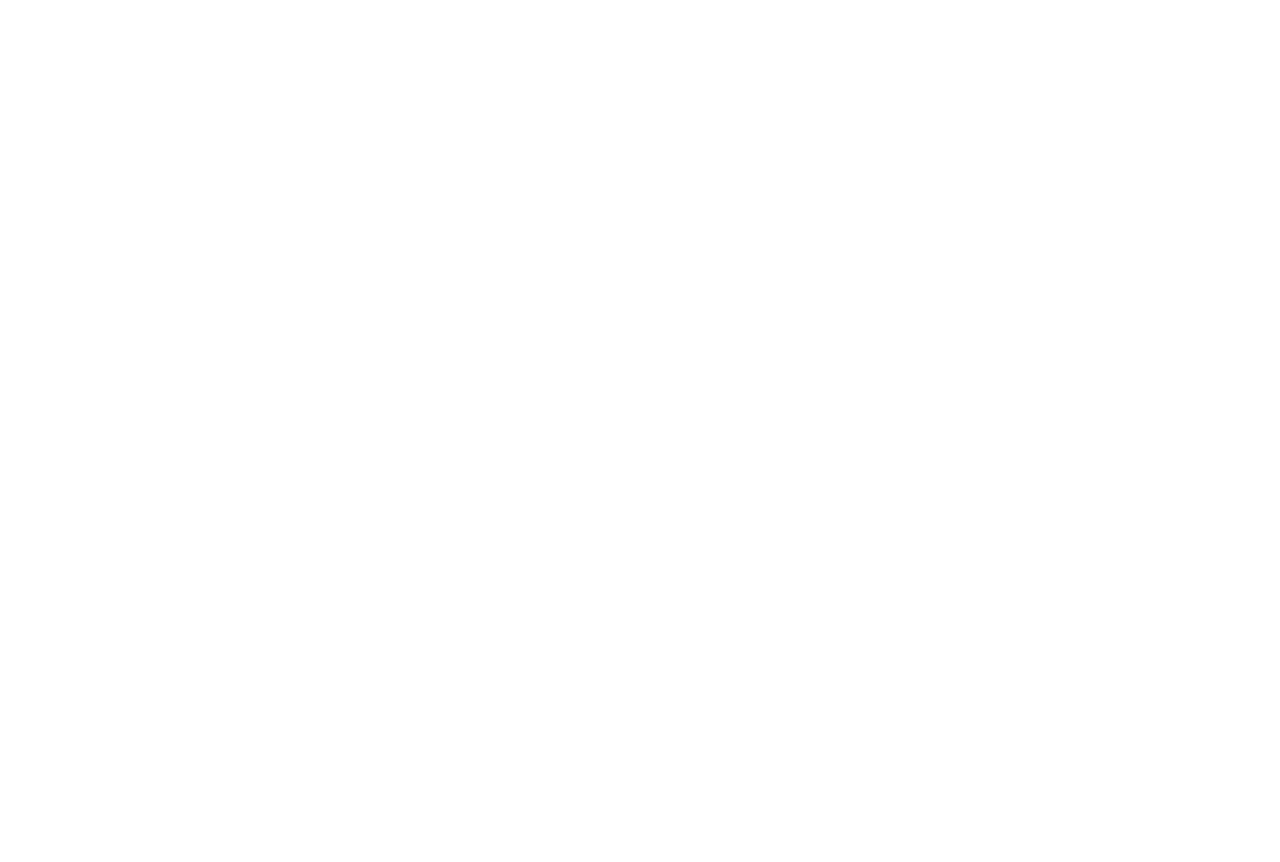
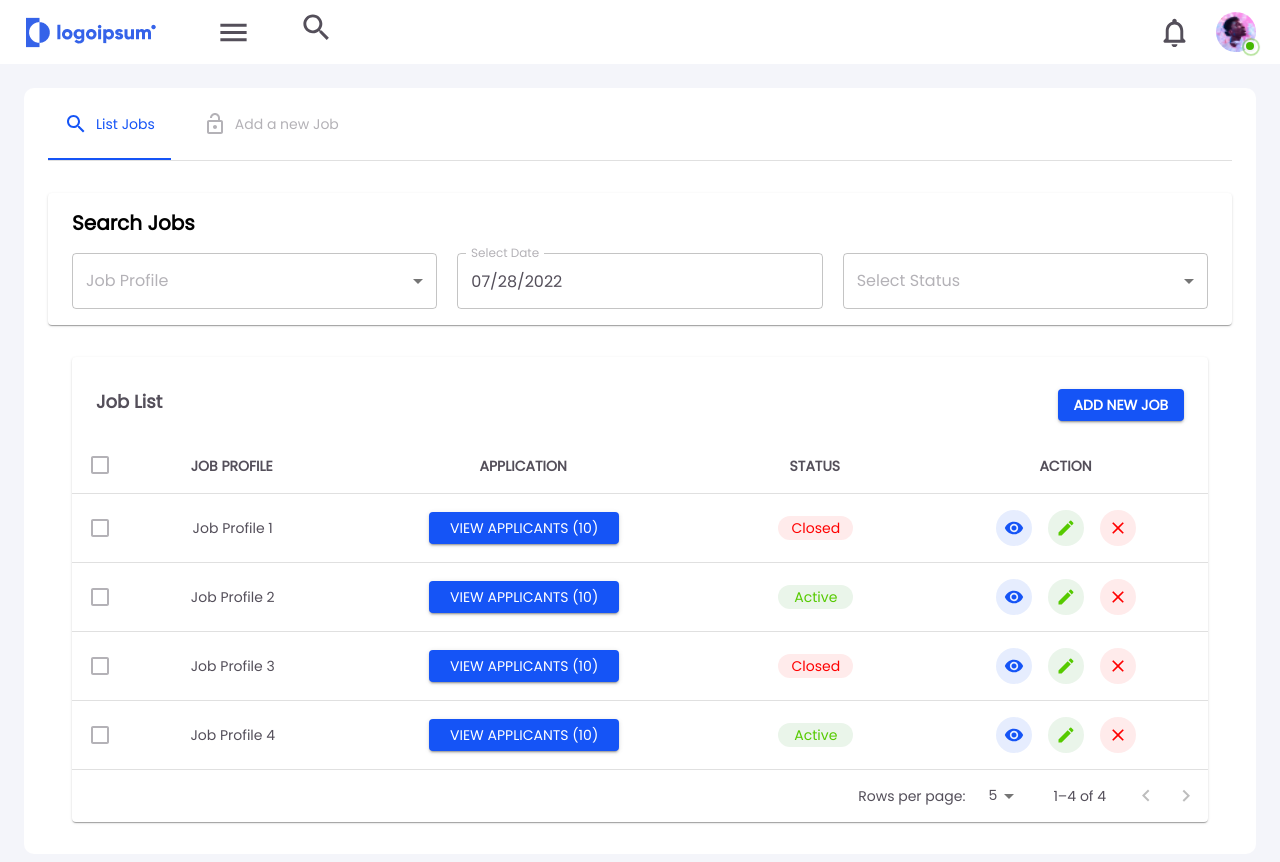
Before and after one commit to pratikwadke02/all-season-24x7-b2b, a React (Create React App) app in the folder client/: page /jobs in a window 1280 px wide. Before the commit this address had no page. Shown: the top 862 px of the page. Before the commit the page ends 800 px from the top, so only its background shows below. Built offline with nearby package versions, Linux system fonts and the light colour scheme.

Commit message:
Routing and UI changes done

```diff
--- a/client/src/App.js
+++ b/client/src/App.js
@@ -10,13 +10,14 @@ function App() {
   return (
     <>
     <ThemeProvider theme = {theme}>
-      <BrowserRouter>
+      {/* <BrowserRouter>
         <Routes>
           <Route path="/all-season-24x7-b2b" element={<Dashboard />} />
           <Route path="/login" element={<Login />} />
           <Route path="/signup" element={<Signup />} />
         </Routes>
-      </BrowserRouter>
+      </BrowserRouter> */}
+      <Dashboard />
     </ThemeProvider>
     </>
   );
--- a/client/src/components/Jobs/ListJobs/ListJobsHeader.jsx
+++ b/client/src/components/Jobs/ListJobs/ListJobsHeader.jsx
@@ -10,6 +10,8 @@ const ListJobsHeader = () => {
     { name: "Software Engineer II", value: "software-engineer-ii" },
     { name: "Software Engineer III", value: "software-engineer-iii" },
   ];
+
+
   return (
     <>
       <Container sx={{ backgroundColor: theme.palette.background.default, width:'100%', boxShadow: 1, borderRadius:'4px', p:2, mb:2}}>
--- a/client/src/components/Menu/ProfileMenu.jsx
+++ b/client/src/components/Menu/ProfileMenu.jsx
@@ -102,7 +102,7 @@ const ProfileMenu = () => {
         </IconButton>
       </MenuItem>
       {/* <Divider /> */}
-      <Link to="/login" style={{ textDecoration: "none" }}>
+      {/* <Link to="/login" style={{ textDecoration: "none" }}> */}
       <MenuItem
         sx={{
           maxHeight: "40px",
@@ -117,7 +117,7 @@ const ProfileMenu = () => {
           </Typography>
         </IconButton>
       </MenuItem>
-      </Link>
+      {/* </Link> */}
     </MenuList>
   );
 };
--- a/client/src/components/Navbar/DashboardNavbar.jsx
+++ b/client/src/components/Navbar/DashboardNavbar.jsx
@@ -22,6 +22,7 @@ import Badge from '@mui/material/Badge';
 import {theme} from '../../theme';
 import Jobs from '../Jobs/Jobs';
 import MenuIcon from '@mui/icons-material/Menu';
+import {Routes, Route, BrowserRouter} from 'react-router-dom';
 
 const StyledBadge = styled(Badge)(({ theme }) => ({
   '& .MuiBadge-badge': {
@@ -159,12 +160,9 @@ export default function PersistentDrawerLeft() {
       {/* <CssBaseline /> */}
       <AppBar elevation={0} position="fixed" sx={{zIndex: (theme) => theme.zIndex.drawer + 1}} >
         <Toolbar>
-          <Box sx={{display:'flex', minWidth:'235px', justifyContent:'space-between'}}>
+          <Box sx={{display:'flex', minWidth:{xs:'170px' ,sm:'235px'}, justifyContent:'space-between', flexDirection:{xs:'row-reverse', sm:'row'}}}>
           <Box sx={{display:'flex', alignItems:'center'}}>
           <img src={images.HomeLogo} alt="dashboard-logo"/>
-                {/* <Typography variant='h2' fontWeight={800} paddingLeft={1}sx={{color: theme.palette.text.primary}}>
-                  MATERIO
-          </Typography> */}
           </Box>
           <IconButton
             color="inherit"
@@ -172,11 +170,11 @@ export default function PersistentDrawerLeft() {
             onClick={handleDrawerOpen}
             edge="start"  //...(open && { display: 'none' })
           >
-            <MenuIcon fontSize='large' sx={{backgroundColor:theme.palette.login.main, color:theme.palette.background.default, borderRadius:'4px'}} />
+            <MenuIcon fontSize='large' sx={{backgroundColor:theme.palette.background.default, color:theme.palette.text.primary, borderRadius:'4px'}} />
           </IconButton>
           </Box>
           <Box sx={{ flexGrow: 1, display:'flex', ml:4}}>
-              <IconButton>
+              <IconButton sx={{display:{xs:'none',sm:'block'}}}>
                 <SearchIcon fontSize="large" />
               </IconButton>
             </Box>
@@ -205,10 +203,10 @@ export default function PersistentDrawerLeft() {
           >
             <NotificationMenu />
             </Menu>
-            <Tooltip title="Open settings" sx={{pl:1}}>
+            <Tooltip title="Open settings" sx={{ml:1}}>
               <IconButton
                 onClick={handleOpenUserMenu}
-                sx={{ p: 0, display: { xs: "none", sm: "block" } }}
+                sx={{ p: 0, display: { xs: "block", sm: "block" } }}
               >
               <StyledBadge
               overlap="circular"
@@ -241,6 +239,7 @@ export default function PersistentDrawerLeft() {
           </Box>
         </Toolbar>
       </AppBar>
+      <BrowserRouter>
       <Drawer
         PaperProps = {{
           sx : {
@@ -301,14 +300,23 @@ export default function PersistentDrawerLeft() {
       </Drawer>
       <Main open={open} sx={{maxWidth:'1300px', display:{xs:'none',sm:'block' }}}>
         <DrawerHeader />
+        <Routes>
+          <Route path="/all-season-24x7-b2b" element={<Analytics />} />
+          <Route path="/jobs" element={<Jobs/>} />
+        </Routes>
         {/* <Analytics /> */}
-        <Jobs />
+        {/* <Jobs /> */}
       </Main>
       <ResponsiveMain open={open} sx={{maxWidth:'1300px', display:{xs:'block',sm:'none' }}}>
         <DrawerHeader />
+        <Routes>
+          <Route path="/all-season-24x7-b2b" element={<Analytics />} />
+          <Route path="/jobs" element={<Jobs/>} />
+        </Routes>
         {/* <Analytics /> */}
-        <Jobs />
+        {/* <Jobs /> */}
       </ResponsiveMain>
+      </BrowserRouter>
     </Box>
   );
 }
--- a/client/src/components/Sidebar/DashboardSidebar.jsx
+++ b/client/src/components/Sidebar/DashboardSidebar.jsx
@@ -23,7 +23,7 @@ const appsAndPagesData = [
   {
     name: "Dashboard",
     icon: <HomeOutlinedIcon fontSize="large" />,
-    link: "/",
+    link: "/dashboard",
     isHeader: true,
     items: [
       {
@@ -43,6 +43,18 @@ const appsAndPagesData = [
       },
     ],
   },
+  {
+    name: "Analytics",
+    icon: <PersonOutlineOutlinedIcon fontSize="large" />,
+    link: "/all-season-24x7-b2b",
+    isHeader: true,
+  },
+  {
+    name: "Jobs",
+    icon: <EmailOutlinedIcon fontSize="large" />,
+    link: "/jobs",
+    isHeader: true,
+  }
 ];
 
 const userIntefaceData = [
--- a/client/src/components/Test/TestComponent.jsx
+++ b/client/src/components/Test/TestComponent.jsx
@@ -719,19 +719,19 @@ export default function EnhancedTable() {
                         </TableCell>
                         <TableCell align="center">
                           <Box sx={{ display: {xs:'flex', sm: "none" } }}>
-                            <TestMenu />
                             <Button
                             variant="contained"
                             color="info"
                             sx={{
                               backgroundColor: theme.palette.login.main,
-                              ml:1
+                              mr:.5
                             }}
                           >
-                            <Typography variant="h5">
+                            <Typography variant="h5" sx={{fontWeight:theme.typography.fontWeightBold}}>
                               View
                             </Typography>
                           </Button>
+                          <TestMenu />
                           </Box>
                         </TableCell>
                       </TableRow>
--- a/client/src/components/Test/TestMenu.jsx
+++ b/client/src/components/Test/TestMenu.jsx
@@ -4,6 +4,7 @@ import Menu from "@mui/material/Menu";
 import MenuItem from "@mui/material/MenuItem";
 import { IconButton } from "@mui/material";
 import MoreHorizIcon from "@mui/icons-material/MoreHoriz";
+import MoreVertIcon from '@mui/icons-material/MoreVert';
 import { theme } from "../../theme";
 import RemoveRedEyeIcon from "@mui/icons-material/RemoveRedEye";
 import EditIcon from "@mui/icons-material/Edit";
@@ -36,13 +37,12 @@ export default function PositionedMenu() {
         aria-haspopup="true"
         aria-expanded={open ? "true" : undefined}
         onClick={handleClick}
-        sx={{ backgroundColor: theme.palette.login.main }}
       >
-        <MoreHorizIcon
+        <MoreVertIcon
           fontSize="small"
           sx={{
             // color: theme.palette.primary.main,
-            color: theme.palette.background.default,
+            color: theme.palette.text.primary,
           }}
         />
       </IconButton>
--- a/client/src/components/utils/Collapse/CollapseComponent.jsx
+++ b/client/src/components/utils/Collapse/CollapseComponent.jsx
@@ -13,6 +13,7 @@ import ExpandMoreOutlinedIcon from "@mui/icons-material/ExpandMoreOutlined";
 import CircleOutlined from "@mui/icons-material/CircleOutlined";
 import ListItemAction from "../ListItemAction/ListItemAction";
 import { theme } from "../../../theme";
+import {Link} from "react-router-dom";
 
 const CollapseComponent = (props) => {
   const { name, icon, link, items, isHeader } = props;
@@ -26,7 +27,11 @@ const CollapseComponent = (props) => {
   }
 
   const MenuItemRoot = (
-    <ListItemAction button onClick={handleClick}>
+    <Link to={link} style={{textDecoration:'none', color:theme.palette.text.primary}}>
+    <ListItemAction
+      button onClick={handleClick}
+      key={name}
+    >
       <ListItemIcon sx={{ mr: 2 }}>{icon}</ListItemIcon>
       <ListItemText inset={!icon}>
         {isHeader ? (
@@ -44,6 +49,7 @@ const CollapseComponent = (props) => {
       )}
       {isExpandable && open && <ExpandMoreOutlinedIcon />}
     </ListItemAction>
+    </Link>
   );
 
   const MenuItemChildren = isExpandable ? (
```
